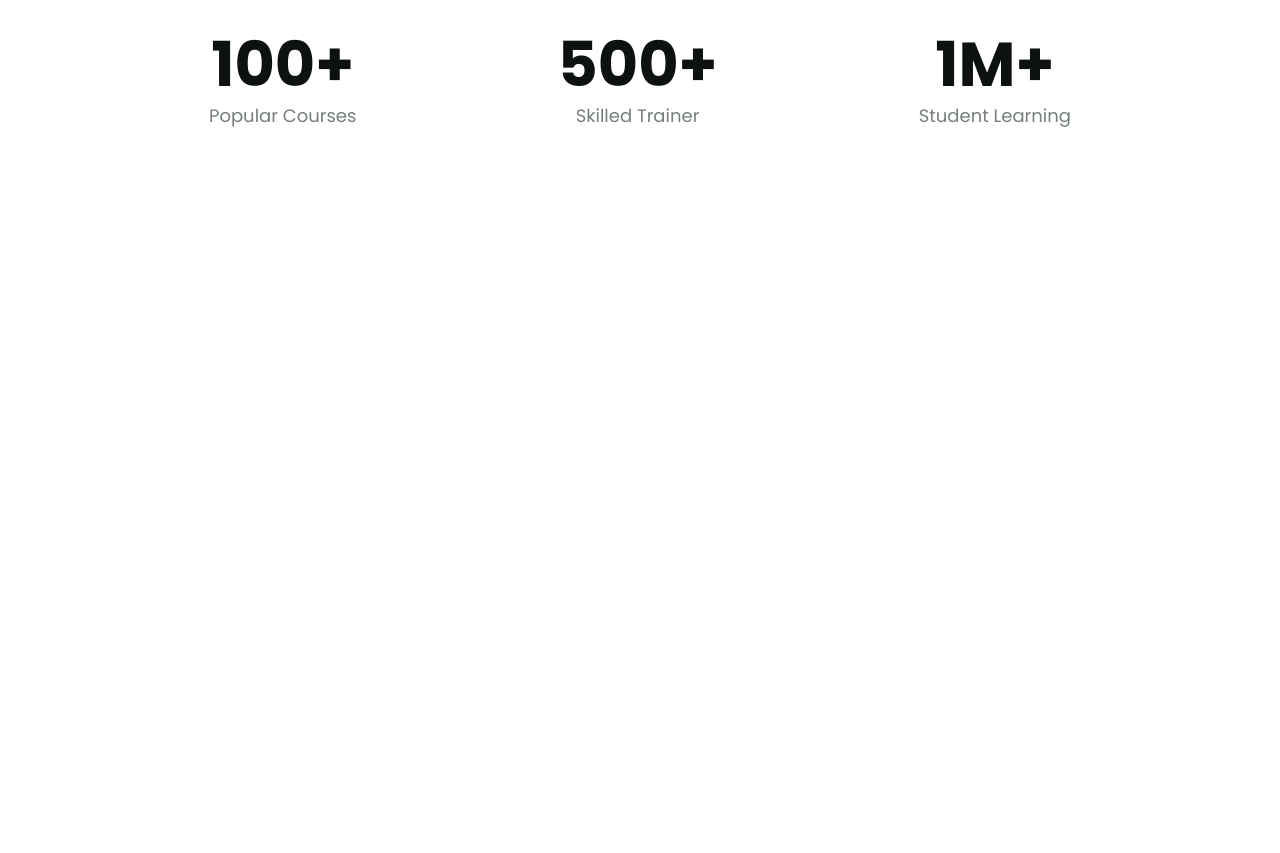
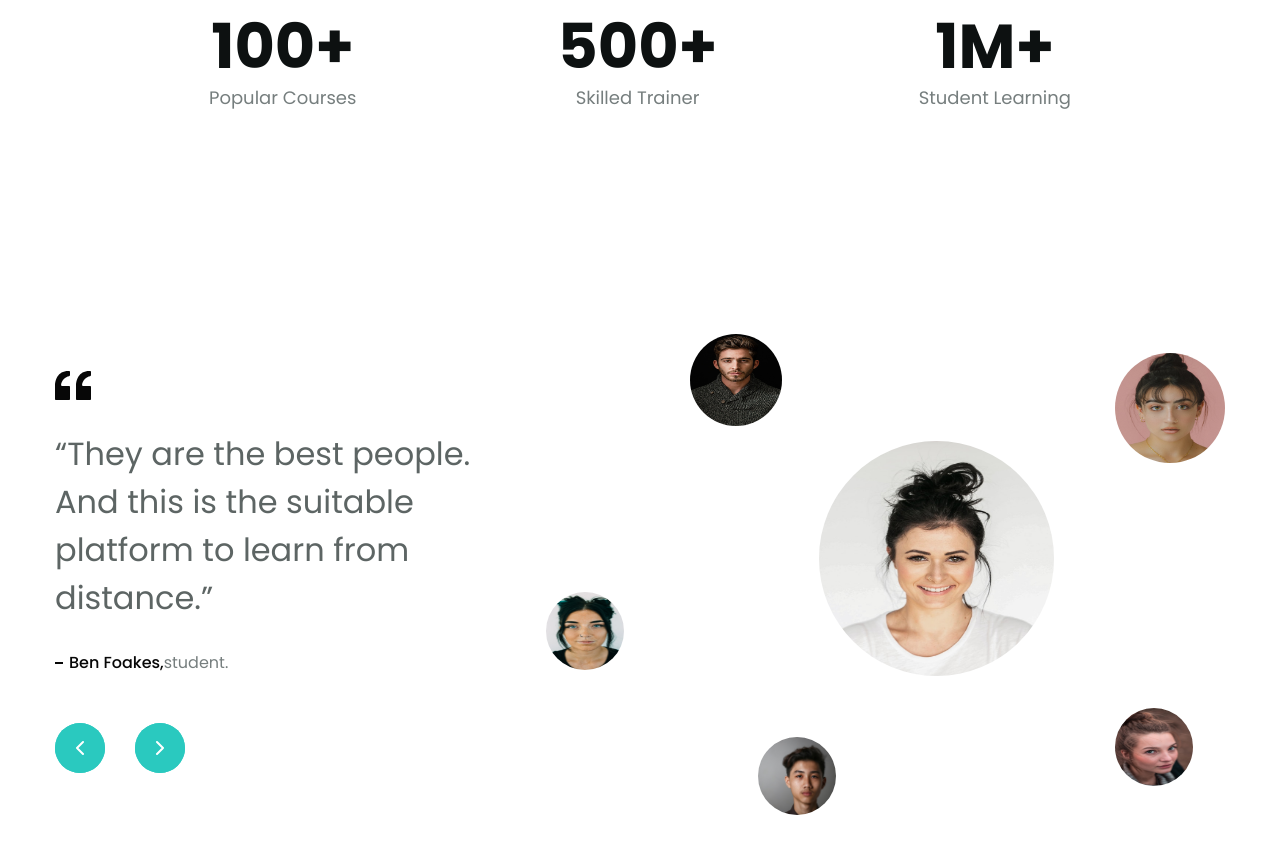
Before and after one commit to zzzTruongNgozzz/figma-to-html-2, a plain HTML site: page index.html in a window 1280 px wide. Shown: the part 2549-3402 px from the top of the page. Drawn offline with Linux system fonts and the light colour scheme.

Commit message:
p6 code feedback

```diff
--- a/assets/css/style.css
+++ b/assets/css/style.css
@@ -367,7 +367,6 @@ a {
   margin-top: 18px;
   color: #767e7e;
   font-size: 1.8rem;
-  line-height: normal;
 }
 
 .feature .feature-list {
@@ -545,3 +544,110 @@ a {
   text-align: center;
   font-size: 1.8rem;
 }
+
+/* ====================== FEEDBACK ========================================================================= */
+.feedback {
+  margin-top: 227px;
+}
+
+.feedback .body {
+  position: relative;
+  padding: 37px 0;
+}
+
+.feedback blockquote {
+  max-width: 419px;
+  margin-top: 27px;
+  color: #5d6564;
+  font-size: 3.2rem;
+  line-height: 1.5;
+}
+
+.feedback .desc {
+  display: flex;
+  align-items: center;
+  margin-top: 33px;
+  color: #767e7e;
+  font-size: 1.6rem;
+}
+
+.feedback .desc::before {
+  margin-right: 6px;
+  content: "";
+  display: inline-block;
+  width: 8px;
+  height: 2px;
+  background: #070707;
+}
+.feedback .desc strong {
+  color: #070707;
+  font-size: 1.6rem;
+  font-weight: 500;
+}
+
+.feedback .feedback-cta {
+  display: flex;
+  margin-left: -30px;
+  margin-top: 52px;
+}
+
+.feedback .feedback-cta .cta-btn-group {
+  display: flex;
+  justify-content: center;
+  align-items: center;
+  margin-left: 30px;
+  width: 50px;
+  height: 50px;
+  border-radius: 50%;
+  background: #2ac9bf;
+}
+
+.feedback .feedback-cta .cta-btn-group:hover {
+  opacity: 0.9;
+  border: 1px solid rgba(207, 20, 195, 0.219);
+  transition: 0.5s;
+}
+
+.feedback .ava-fb {
+  position: absolute;
+  width: 78px;
+  height: 78px;
+  border-radius: 50%;
+}
+
+.feedback .avar-fb-1 {
+  left: 635px;
+  top: 0;
+  width: 92px;
+  height: 92px;
+}
+
+.feedback .avar-fb-2 {
+  width: 110px;
+  height: 110px;
+  right: 0;
+  left: 1060px;
+  top: 19px;
+}
+
+.feedback .avar-fb-3 {
+  width: 235px;
+  height: 235px;
+  top: 107px;
+  left: 764px;
+}
+
+.feedback .avar-fb-4 {
+  top: 258px;
+  left: 491px;
+}
+
+.feedback .avar-fb-5 {
+  top: 403px;
+  left: 703px;
+}
+
+.feedback .avar-fb-6 {
+  top: 374px;
+  left: 1060px;
+}
--- a/index.html
+++ b/index.html
@@ -387,5 +387,67 @@
         </div>
       </div>
     </div>
+
+    <!-- Feedback -->
+    <div class="feedback">
+      <div class="main-content">
+        <div class="body">
+          <img
+            src="./icon/block-quote.svg"
+            alt="Ben Foakes"
+            class="block-quote"
+          />
+          <blockquote class="comment">
+            “They are the best people. And this is the suitable platform to
+            learn from distance.”
+          </blockquote>
+          <d class="desc"><strong>Ben Foakes,</strong> student.</d>
+          <div class="feedback-cta">
+            <a href="#!" class="cta-btn">
+              <div class="cta-btn-group">
+                <img src="./icon/prev.svg" alt="" class="icon" />
+              </div>
+            </a>
+            <a href="#!" class="cta-btn">
+              <div class="cta-btn-group">
+                <img src="./icon/next.svg" alt="" class="icon" />
+              </div>
+            </a>
+          </div>
+
+          <!-- avatar member -->
+          <img
+            src="./images/ava-fb-1.jpg"
+            alt="member 1"
+            class="ava-fb avar-fb-1"
+          />
+          <img
+            src="./images/ava-fb-2.jpg"
+            alt="member 2"
+            class="ava-fb avar-fb-2"
+          />
+          <img
+            src="./images/ava-fb-3.jpg"
+            alt="member 3"
+            class="ava-fb avar-fb-3"
+          />
+          <img
+            src="./images/ava-fb-4.jpg"
+            alt="member 4"
+            class="ava-fb avar-fb-4"
+          />
+          <img
+            src="./images/ava-fb-5.jpg"
+            alt="member 5"
+            class="ava-fb avar-fb-5"
+          />
+          <img
+            src="./images/ava-fb-6.jpg"
+            alt="member 6"
+            class="ava-fb avar-fb-6"
+          />
+        </div>
+      </div>
+    </div>
   </body>
 </html>
```
Also changed, not shown: icon/block-quote.svg (added), icon/facebook.svg (added), icon/insta.svg (added), icon/linkedin.svg (added), icon/next.svg (added), icon/prev.svg (added), icon/twitter.svg (added), images/ava-fb-1.jpg (added), images/ava-fb-2.jpg (added), images/ava-fb-3.jpg (added), images/ava-fb-4.jpg (added), images/ava-fb-5.jpg (added), images/ava-fb-6.jpg (added).
